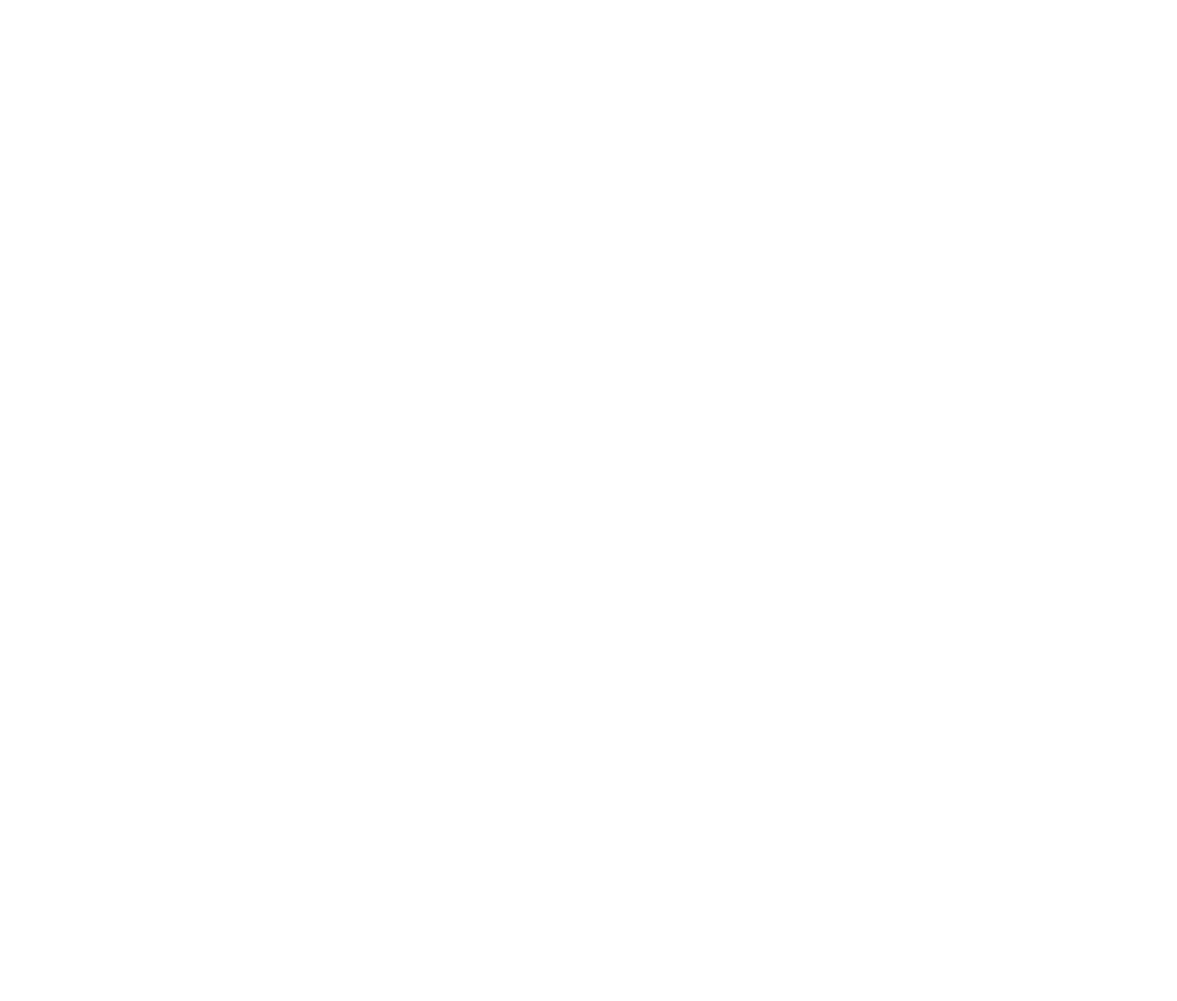
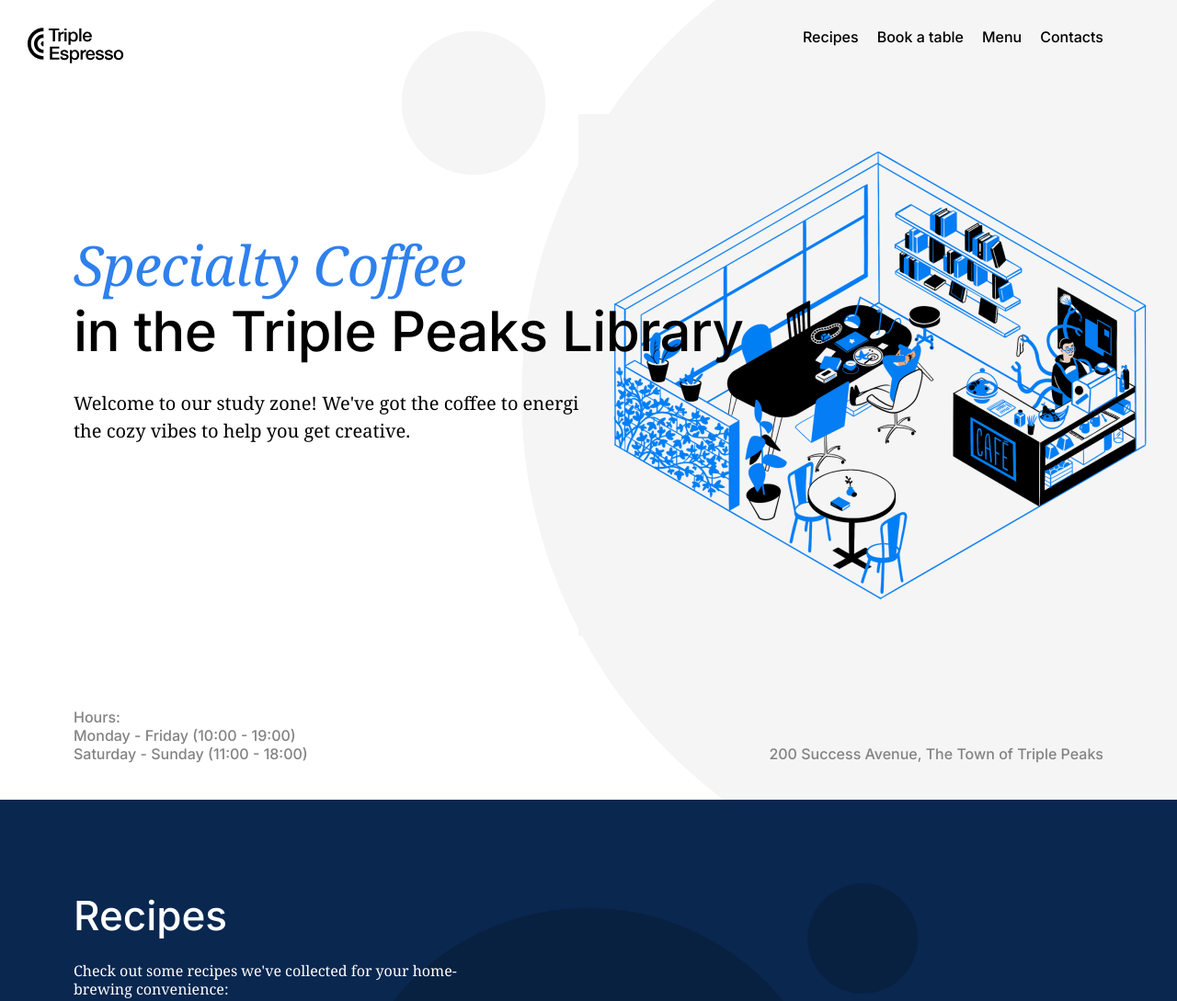
Before and after one commit to jrauda912/se_project_coffeeshop, a plain HTML site: page index.html in a window 1280 px wide. Shown: the top 1089 px of the page at 92% size. Before the commit the page ends 800 px from the top, so only its background shows below. Drawn offline with Linux system fonts and the light colour scheme.

Commit message:
New update for my project

```diff
--- a/index.html
+++ b/index.html
@@ -19,9 +19,88 @@
   </head>
   <body>
     <div class="page">
-      <header class="header"></header>
+      <header class="header">
+        <nav class="nav">
+          <img
+            src="./images/logo_coffeeshop_dark.svg"
+            alt="logo_coffeeshop_dark"
+            class="nav__logo"
+          />
+          <ul class="nav__links">
+            <li>
+              <a href="#Recipes" class="nav__link">Recipes</a>
+            </li>
+            <li>
+              <a href="" class="nav__link">Book a table</a>
+            </li>
+            <li>
+              <a href="" class="nav__link">Menu</a>
+            </li>
+            <li>
+              <a href="" class="nav__link">Contacts</a>
+            </li>
+          </ul>
+        </nav>
+        <h1 class="header__title">
+          <span class="header__span header__span-accent">
+            Specialty Coffee
+          </span>
+          in the Triple Peaks Library
+        </h1>
+        <p class="header__description">
+          Welcome to our study zone! We've got the coffee to energize you and
+          the cozy vibes to help you get creative.
+        </p>
+        <img
+          src="./images/inside_coffee_shop.png"
+          alt="inside_coffee_shop"
+          class="header__image"
+        />
+        <div class="header__footer">
+          <div>
+            <p class="header__paragraph">Hours:</p>
+            <p class="header__paragraph">Monday - Friday (10:00 - 19:00)</p>
+            <p class="header__paragraph">Saturday - Sunday (11:00 - 18:00)</p>
+          </div>
+          <p class="header__paragraph">
+            200 Success Avenue, The Town of Triple Peaks
+          </p>
+        </div>
+      </header>
       <main class="content">
-        <section class="recipes"></section>
+        <section class="recipes" id="Recipes">
+          <h2 class="recipes__title">Recipes</h2>
+          <p class="recipes__subtitle">
+            Check out some recipes we've collected for your home-brewing
+            convenience:
+          </p>
+          <div class="recipes__videos">
+            <div>
+              <iframe
+                class="recipes__iframe"
+                src="https://www.youtube.com/embed/j6VlT_jUVPc?si=eIO_WLVUbnCsCK6e"
+                title="YouTube video player"
+                allow="accelerometer; autoplay; clipboard-write; encrypted-media; gyroscope; picture-in-picture"
+                allowfullscreen
+              ></iframe>
+              <p class="recipes__video-caption">
+                <span>Aeropress recipe</span> ~5 min
+              </p>
+            </div>
+            <div>
+              <iframe
+                class="recipes__iframe"
+                src="https://www.youtube.com/embed/st571DYYTR8?si=YVpGN-BZGXpJFSZS"
+                title="YouTube video player"
+                allow="accelerometer; autoplay; clipboard-write; encrypted-media; gyroscope; picture-in-picture"
+                allowfullscreen
+              ></iframe>
+              <p class="recipes__video-caption">
+                <span>French press recipe</span> ~15 min
+              </p>
+            </div>
+          </div>
+        </section>
         <section class="reservations"></section>
         <section class="menu"></section>
         <section class="about"></section>
--- a/pages/index.css
+++ b/pages/index.css
@@ -6,3 +6,135 @@
   font-size: 16px;
   line-height: 20px;
 }
+
+.header {
+  display: flex;
+  flex-direction: column;
+  height: 100vh;
+  min-height: 720px;
+  max-height: 800px;
+  padding: 30px 80px 40px;
+  background-color: #ffffff;
+  background-image: url(../images/background_header.svg);
+  background-size: cover;
+  background-position: center;
+  background-repeat: no-repeat;
+}
+
+.nav {
+  display: flex;
+  justify-content: space-between;
+  font-weight: 500;
+}
+
+.nav__logo {
+  position: relative;
+  left: -50px;
+  width: 105px;
+  height: 39px;
+}
+
+.nav__links {
+  display: flex;
+  margin: 0;
+  padding: 0;
+  column-gap: 20px;
+  list-style-type: none;
+}
+
+.nav__link {
+  color: #000;
+  text-decoration: none;
+}
+
+.header__title {
+  max-width: 729px;
+  font-size: 60px;
+  line-height: 72px;
+  margin: 183px 0 0;
+  font-weight: 500;
+  letter-spacing: -0.6px;
+  z-index: 1;
+}
+
+.header__span-accent {
+  display: block;
+  font-family: "Noto Serif", "Times New Roman", serif;
+  font-style: italic;
+  color: #2f80ed;
+}
+
+.header__description {
+  max-width: 683px;
+  font-family: "Noto Serif", "Times New Roman", serif;
+  font-size: 20px;
+  line-height: 30px;
+  margin: 28px 0 0;
+}
+
+.header__image {
+  position: absolute;
+  top: 124px;
+  right: 5px;
+  width: 646px;
+  height: 568px;
+}
+
+.header__footer {
+  margin-top: auto;
+  width: 100%;
+  display: flex;
+  justify-content: space-between;
+  font-weight: 500;
+  color: #838383;
+}
+
+.header__paragraph {
+  margin: 0;
+  align-self: end;
+}
+
+.recipes {
+  background-color: #0a2750;
+  background-image: url(../images/background_recipes.svg);
+  background-repeat: no-repeat;
+  background-position: center;
+  background-size: cover;
+  padding: 100px 80px 215px;
+}
+
+.recipes__title {
+  max-width: 580px;
+  margin: 0;
+  font-weight: 500;
+  font-size: 44px;
+  line-height: 52px;
+  color: #ffffff;
+}
+
+.recipes__subtitle {
+  max-width: 438px;
+  margin: 24px 0 0;
+  font-family: "Noto Serif", "Times New Roman", serif;
+  color: #ffffff;
+}
+
+.recipes__videos {
+  display: flex;
+  justify-content: center;
+  gap: 40px;
+  margin: 80px 0 0;
+}
+
+.recipes__iframe {
+  width: 480px;
+  height: 273px;
+  border: none;
+}
+
+.recipes__video-caption {
+  display: flex;
+  justify-content: space-between;
+  font-weight: 500;
+  color: #ffffff;
+}
```
